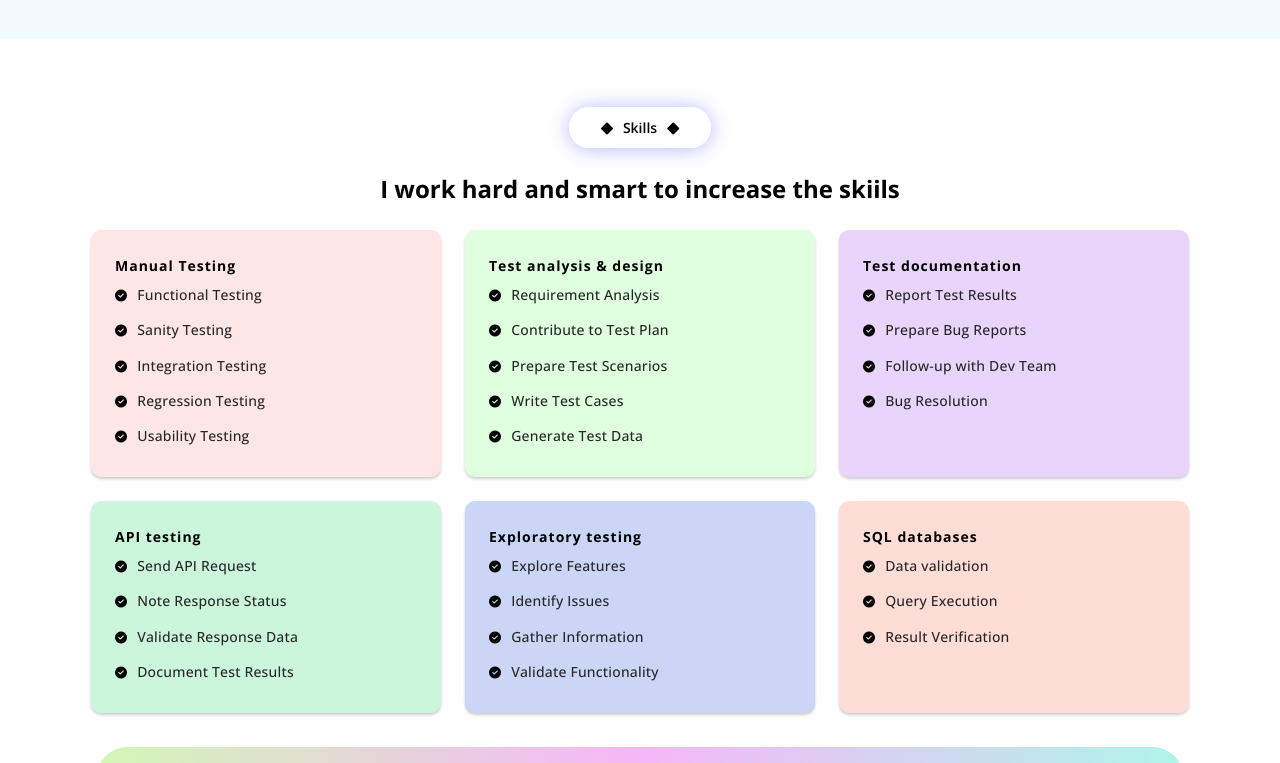
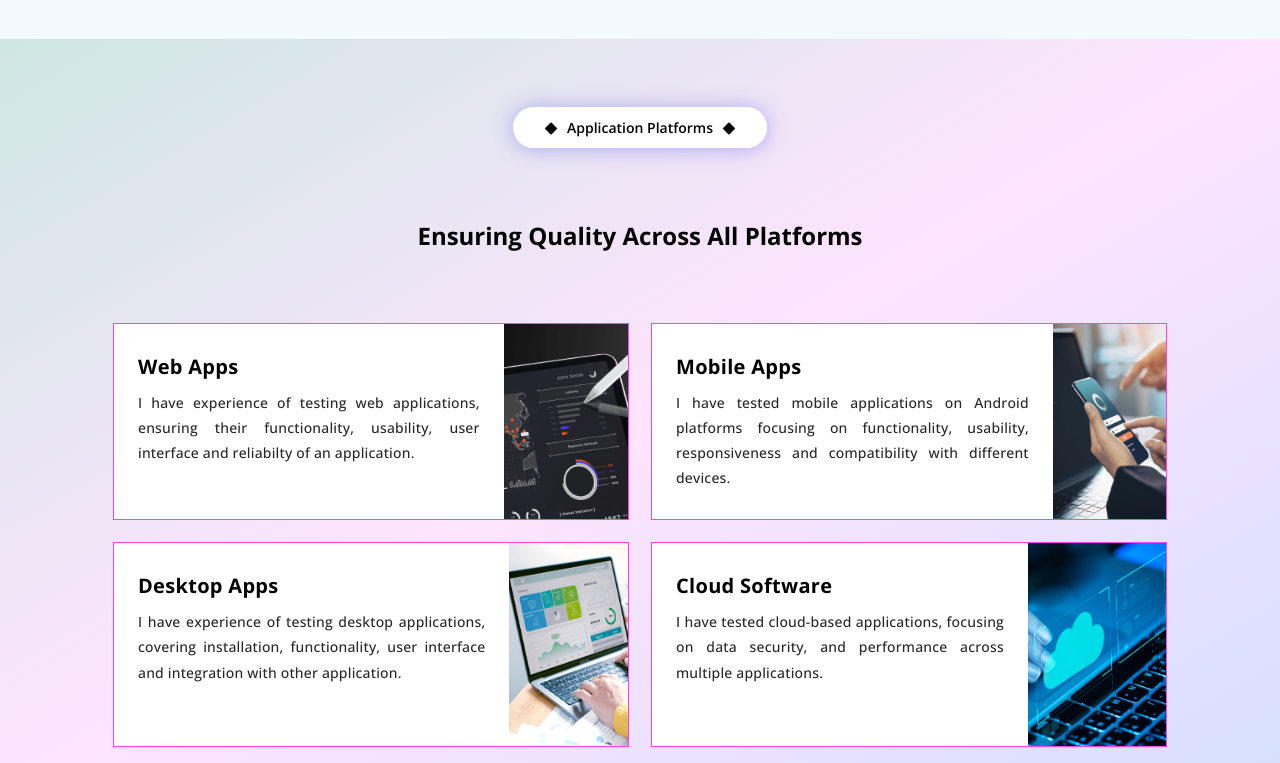
Before and after one commit to bgadkane27/Portfolio-Project, a plain HTML site: page index.html in a window 1280 px wide. Shown: the part 1596-2359 px from the top of the page. Drawn offline with nearby package versions, Linux system fonts and the light colour scheme.

Commit message:
code changes

```diff
--- a/CSS/style.css
+++ b/CSS/style.css
@@ -325,7 +325,9 @@ figcaption {
 
     .hero-heading {
         font-size: 6.4rem;
-        color: var(--blue-color);
+        background-image: linear-gradient(to right, #2c9af5, #b20ac9);
+        background-clip: text;
+        color: transparent;
     }
 
     .main-post {
@@ -386,6 +388,55 @@ figcaption {
     }
 }
 
+.section-testrange{
+    display: grid;
+    justify-content: center;
+    align-items: center;
+    padding-bottom: 2.4rem;
+    width: 100%;
+    min-height: 95vh;
+    background-image: linear-gradient(to bottom right, #cee7e3, #fee4ff, #d5dfff);
+
+    .container{
+        display: grid;
+        gap: 2.4rem;
+        max-width: 110rem;
+        width: 100%;
+    }
+
+    .test-type{
+        display: flex;
+        justify-content: space-between;
+        background-color:var(--white-color);
+        transition: all .5s linear;
+        -webkit-transition: all .5s linear;
+        -moz-transition: all .5s linear;
+        -ms-transition: all .5s linear;
+        -o-transition: all .5s linear;
+        outline: .1rem solid var(--pink-color);
+}
+
+    .test-type:hover{
+        box-shadow: rgba(204, 0, 255, 0.5) 0px 7px 20px 0px;
+    }
+
+    .content{
+        padding: 2.4rem;
+    }
+
+    .type-image{
+        display: flex;
+    }
+    .type-image img {
+        max-width: 100%;
+    }
+
+    .port-head{
+        font-size: 2rem;
+    }
+
+}
+
 .section-skills {
     max-width: 100%;
     min-height: 100vh;
@@ -404,51 +455,51 @@ figcaption {
         padding: 2.4rem;
         width:35rem;
         transition: all .5s linear;
-        box-shadow: 0 .2rem .3rem rgba(0, 0, 0, 0.2);
-        border-radius: 1rem;
+        /*box-shadow: 0 .2rem .3rem rgba(0, 0, 0, 0.2);
+        */border-radius: 1rem;
         -webkit-border-radius: 1rem;
         -moz-border-radius: 1rem;
         -ms-border-radius: 1rem;
         -o-border-radius: 1rem;
-        transition: transform 0.5s ease;
-        -webkit-transition: transform 0.5s ease;
-        -moz-transition: transform 0.5s ease;
-        -ms-transition: transform 0.5s ease;
-        -o-transition: transform 0.5s ease;
-}
+        transition: all .5s linear;
+        -webkit-transition: all .5s linear;
+        -moz-transition: all .5s linear;
+        -ms-transition: all .5s linear;
+        -o-transition: all .5s linear;
+    }
 
     .skill-container:hover {
-        transform: translateX(2px) translateY(2px);
-        -webkit-transform: translateX(2px) translateY(2px);
-        -moz-transform: translateX(2px) translateY(2px);
-        -ms-transform: translateX(2px) translateY(2px);
-        -o-transform: translateX(2px) translateY(2px);
+        box-shadow: 0 .5rem var(--blue-color);
     }
-
-
 
     .skill-container:nth-of-type(1) {
         background-color: #ffe6e6;
+        background-image: url(/Images/manual.png);
     }
 
     .skill-container:nth-of-type(2) {
         background-color: #dfffdf;
+        background-image: url(/Images/document.png);
     }
 
     .skill-container:nth-of-type(3) {
         background-color: rgb(233, 213, 252);
+        background-image: url(/Images/document.png);
     }
 
     .skill-container:nth-of-type(4) {
         background-color: #CBF6DC;
+        background-image: url(/Images/api.png);
     }
 
     .skill-container:nth-of-type(5) {
         background-color: #CBD5F6;
+        background-image: url(/Images/explore.png);
     }
 
     .skill-container:nth-of-type(6) {
         background-color: #FFDDD7;
+        background-image: url(/Images/usability.png);
     }
 
 
@@ -474,6 +525,38 @@ figcaption {
     .content-item {
         text-align: center;
         margin: 0 1rem;
+    }
+
+}
+
+.section-Branding{
+    width: 100%;
+    background-color: hsl(198, 71%, 97%);
+
+    .container{
+        padding: 2rem 0;
+        overflow: hidden;
+        width: 100%;
+        white-space: nowrap;
+    }
+
+    .brand-head{
+        padding: 3rem 0;
+        display: inline-block;
+        font-size: 9.6rem;
+        border: none;
+        color: transparent;
+        -webkit-text-stroke: .1rem var(--black-color);
+        animation: moveText 25s linear infinite;
+        -webkit-animation: moveText 25s linear infinite;
+    }
+
+    .brand-subhead{
+        padding: 3rem 0;
+        display: inline-block;
+        font-size: 9.6rem;
+        animation: moveRText 25s linear infinite;
+        -webkit-animation: moveRText 25s linear infinite;
     }
 
 }
@@ -979,6 +1062,43 @@ figcaption {
     }
 }
 
+@keyframes moveText {
+
+    0% {
+        transform: translateX(-100%);
+        -webkit-transform: translateX(-100%);
+        -moz-transform: translateX(-100%);
+        -ms-transform: translateX(-100%);
+        -o-transform: translateX(-100%);
+    }
+
+    100% {
+        transform: translateX(100%);
+        -webkit-transform: translateX(100%);
+        -moz-transform: translateX(100%);
+        -ms-transform: translateX(100%);
+        -o-transform: translateX(100%);
+    }
+}
+
+@keyframes moveRText {
+    0% {
+        transform: translateX(100%);
+        -webkit-transform: translateX(100%);
+        -moz-transform: translateX(100%);
+        -ms-transform: translateX(100%);
+        -o-transform: translateX(100%);
+    }
+
+    100% {
+        transform: translateX(-100%);
+        -webkit-transform: translateX(-100%);
+        -moz-transform: translateX(-100%);
+        -ms-transform: translateX(-100%);
+        -o-transform: translateX(-100%);
+    }
+}
+
 @media(max-width:786px) {
 
     html {
@@ -1021,71 +1141,3 @@ figcaption {
         display: none;
     }
 }
-
-.section-Branding{
-    width: 100%;
-
-    .container{
-        margin: 5rem 0;
-        overflow: hidden;
-        width: 100%;
-        white-space: nowrap;
-    }
-
-    .brand-head{
-        display: inline-block;
-        font-size: 9.6rem;
-        border: none;
-        color: transparent;
-        -webkit-text-stroke: .1rem var(--black-color);
-        animation: moveText 25s linear infinite;
-        -webkit-animation: moveText 25s linear infinite;
-    }
-
-    .brand-subhead{
-        padding: 3rem 0;
-        display: inline-block;
-        font-size: 9.6rem;
-        animation: moveRText 25s linear infinite;
-        -webkit-animation: moveRText 25s linear infinite;
-    }
-
-}
-
-@keyframes moveText {
-
-    0% {
-        transform: translateX(-100%);
-        -webkit-transform: translateX(-100%);
-        -moz-transform: translateX(-100%);
-        -ms-transform: translateX(-100%);
-        -o-transform: translateX(-100%);
-    }
-
-    100% {
-        transform: translateX(100%);
-        -webkit-transform: translateX(100%);
-        -moz-transform: translateX(100%);
-        -ms-transform: translateX(100%);
-        -o-transform: translateX(100%);
-    }
-}
-
-
-@keyframes moveRText {
-    0% {
-        transform: translateX(100%);
-        -webkit-transform: translateX(100%);
-        -moz-transform: translateX(100%);
-        -ms-transform: translateX(100%);
-        -o-transform: translateX(100%);
-    }
-
-    100% {
-        transform: translateX(-100%);
-        -webkit-transform: translateX(-100%);
-        -moz-transform: translateX(-100%);
-        -ms-transform: translateX(-100%);
-        -o-transform: translateX(-100%);
-    }
-}
--- a/index.html
+++ b/index.html
@@ -111,6 +111,51 @@
             </div>
         </div>
     </section>
+    <section class="section-testrange">
+        <div class="section-head--title" data-aos="fade-up">
+            <span class="section-title"><i class="fa-solid fa-diamond"></i>Application Platforms<i
+                    class="fa-solid fa-diamond"></i></span>
+        </div>
+        <h3 class="section-subtitle" data-aos="fade-up" data-aos-duration="700">Ensuring Quality Across All Platforms</h3>
+        <div class="container grid grid-two--cols">
+            <div class="test-type" data-aos="fade-up" data-aos-duration="1000">
+                <div class="content">
+                    <h2 class="port-head">Web Apps</h2>
+                    <p class="skill-para">I have experience of testing web applications, ensuring their functionality, usability, user interface and reliabilty of an application.</p>
+                </div>
+                <div class="type-image">
+                    <img src="/Images/web.png" alt="">
+                </div>
+            </div>
+            <div class="test-type" data-aos="fade-up" data-aos-duration="1000">
+                <div class="content">
+                    <h2 class="port-head">Mobile Apps</h2>
+                    <p class="skill-para">I have tested mobile applications on Android platforms focusing on functionality, usability, responsiveness and compatibility with different devices.</p>
+                </div>
+                <div class="type-image">
+                    <img src="/Images/mobile.png" alt="">
+                </div>
+            </div>
+            <div class="test-type" data-aos="fade-up" data-aos-duration="1000">
+                <div class="content">
+                    <h2 class="port-head">Desktop Apps</h2>
+                    <p class="skill-para">I have experience of testing desktop applications, covering installation, functionality, user interface and integration with other application.</p>
+                </div>
+                <div class="type-image">
+                    <img src="/Images/desktop.png" alt="">
+                </div>
+            </div>
+            <div class="test-type" data-aos="fade-up" data-aos-duration="1000">
+                <div class="content">
+                    <h2 class="port-head">Cloud Software</h2>
+                    <p class="skill-para">I have tested cloud-based applications, focusing on data security, and performance across multiple applications.</p>
+                </div>
+                <div class="type-image">
+                    <img src="/Images/cloud.png" alt="">
+                </div>
+            </div>
+        </div>
+    </section>
     <section class="section-skills">
         <div class="section-head--title" data-aos="fade-up">
             <span class="section-title"><i class="fa-solid fa-diamond"></i>Skills<i
@@ -196,6 +241,14 @@
             </div>
         </div>
     </section>
+    <section class="section-Branding">
+        <div class="container">
+            <h2 class="brand-head">.Smoke Testing .Sanity Testing .Regression Testing</h2>
+        </div>
+        <div class="container">
+            <h2 class="brand-subhead">ReTesting. API Testing. Exploratory Testing. Web Development.</h2>
+        </div>
+    </section>
     <section class="section-experience">
         <div class="section-head--title" data-aos="fade-up">
             <span class="section-title"><i class="fa-solid fa-diamond"></i>Experiences<i
@@ -279,7 +332,8 @@
                         software quality by verifying that recent updates, bug fixes, or enhancements haven't introduced
                         new issues.</p>
                     <div class="blog-link">
-                        <a href="https://www.geeksforgeeks.org/software-engineering-regression-testing/" target="_blank"><i class="fa-solid fa-arrow-right"></i>Read More</a>
+                        <a href="https://www.geeksforgeeks.org/software-engineering-regression-testing/"
+                            target="_blank"><i class="fa-solid fa-arrow-right"></i>Read More</a>
                     </div>
                 </div>
             </div>
@@ -296,7 +350,8 @@
                         approach focusing on verifying specific functionalities after minor changes to ensure they are
                         working as expected.</p>
                     <div class="blog-link">
-                        <a href="https://www.geeksforgeeks.org/differences-between-sanity-testing-and-smoke-testing-software-engineering/" target="_blank"><i class="fa-solid fa-arrow-right"></i>Read More</a>
+                        <a href="https://www.geeksforgeeks.org/differences-between-sanity-testing-and-smoke-testing-software-engineering/"
+                            target="_blank"><i class="fa-solid fa-arrow-right"></i>Read More</a>
                     </div>
                 </div>
             </div>
@@ -312,7 +367,8 @@
                         behavior in a controlled environment to ensure the software meets its intended functionality.
                     </p>
                     <div class="blog-link">
-                        <a href="https://www.geeksforgeeks.org/alpha-testing-software-testing/" target="_blank"><i class="fa-solid fa-arrow-right"></i>Read More</a>
+                        <a href="https://www.geeksforgeeks.org/alpha-testing-software-testing/" target="_blank"><i
+                                class="fa-solid fa-arrow-right"></i>Read More</a>
                     </div>
                 </div>
             </div>
@@ -565,9 +621,12 @@
         <div class="container grid grid-two--cols">
             <div class="contact-info" data-aos="fade-right" data-aos-duration="1000">
                 <h2 class="info-head">Reach Me</h2>
-                <a href="mailto:bgadkane@gmail.com" class="info-subhead"><i class="fa-solid fa-envelope-open-text"></i>bgadkane@gmail.com</a><br>
-                <a href="tel:9673929867" class="info-subhead"><i class="fa-solid fa-square-phone"></i>+91-9673929867</a><br>
-                <a href="#" class="info-subhead"><i class="fa-solid fa-map-location-dot"></i>Pune, Maharashtra, India</a>
+                <a href="mailto:bgadkane@gmail.com" class="info-subhead"><i
+                        class="fa-solid fa-envelope-open-text"></i>bgadkane@gmail.com</a><br>
+                <a href="tel:9673929867" class="info-subhead"><i
+                        class="fa-solid fa-square-phone"></i>+91-9673929867</a><br>
+                <a href="#" class="info-subhead"><i class="fa-solid fa-map-location-dot"></i>Pune, Maharashtra,
+                    India</a>
             </div>
             <div class="contact-form" data-aos="fade-left" data-aos-duration="1500">
                 <form class="form-submit" action="https://formspree.io/f/xeojjoqe" method="post">
```
Also changed, not shown: aboutme.html (+0 -14 lines), Images/api.png (added), Images/back3.jpg (added), Images/cloud.png (added), Images/desktop.png (added), Images/document.png (added), Images/explore.png (added), Images/manual.png (added), Images/mobile.png (added), Images/usability.png (added), Images/web.png (added).
